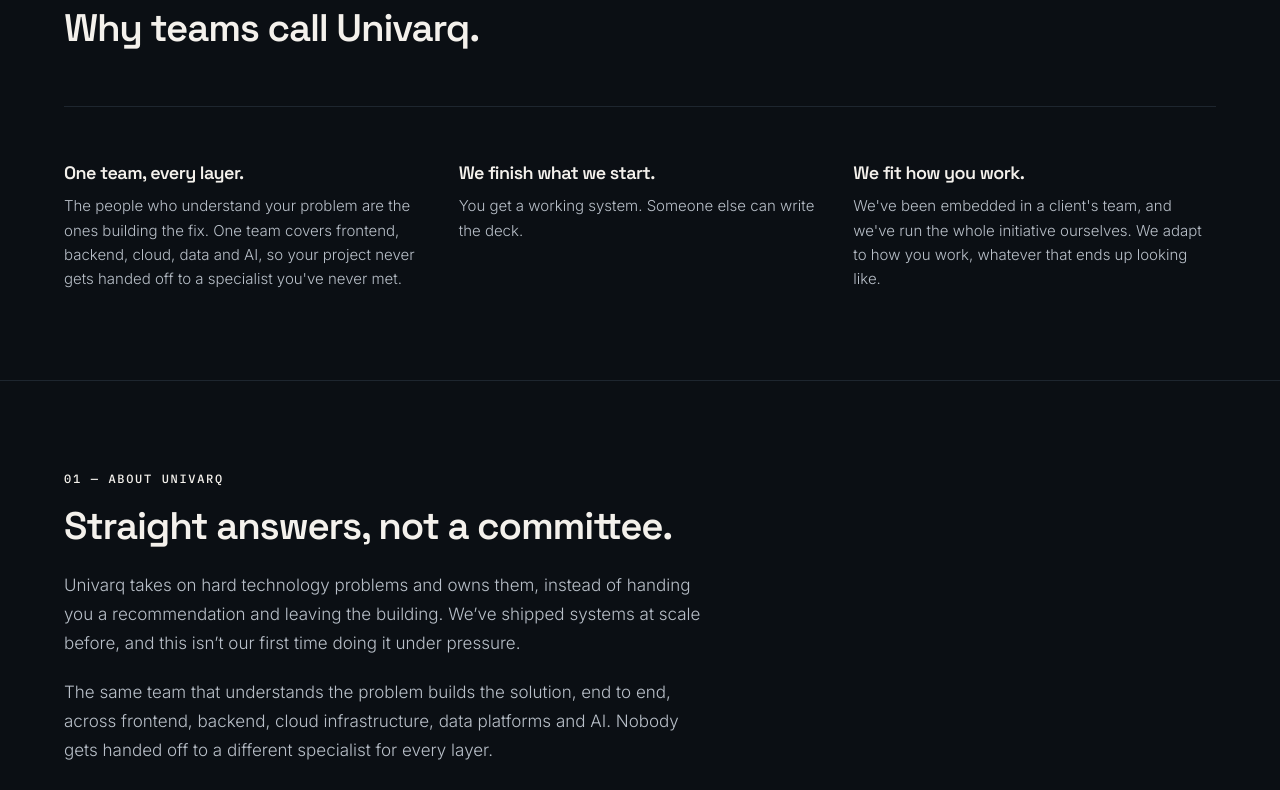
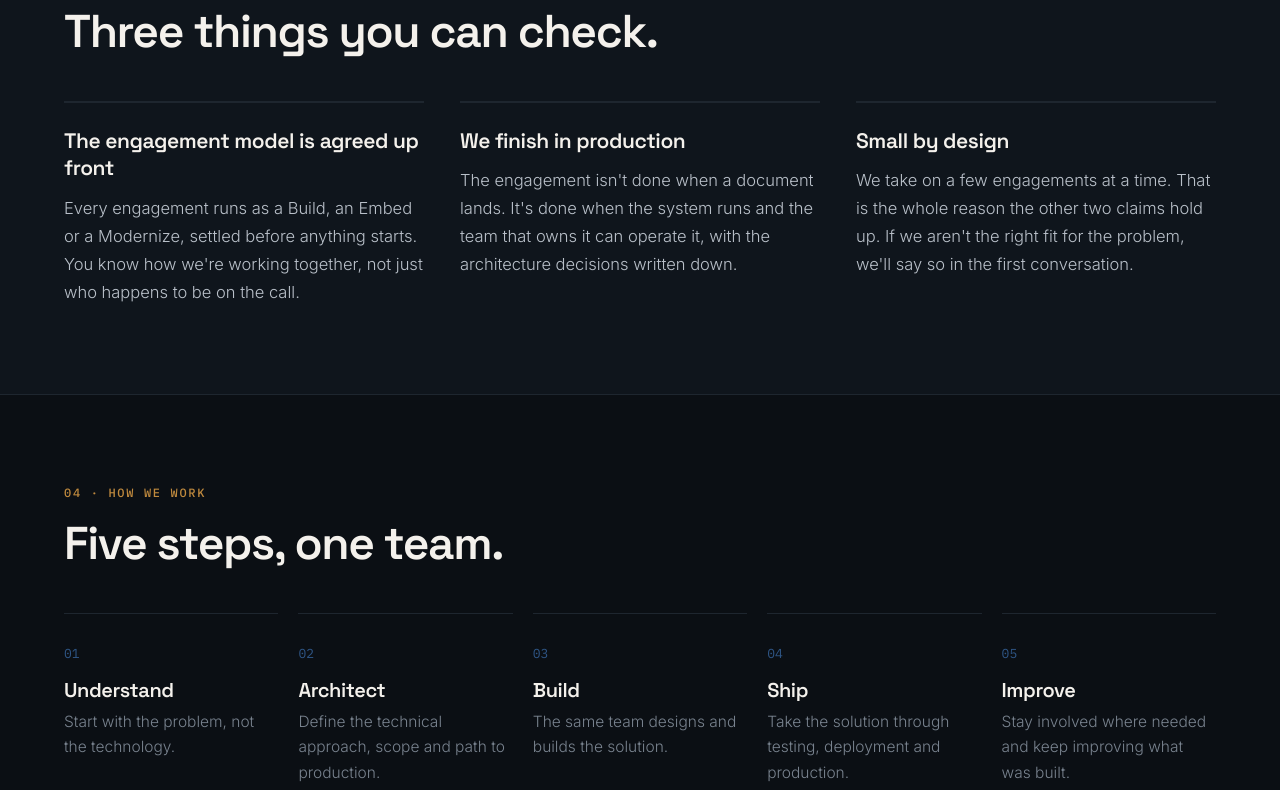
Before and after one commit to haneetsingh/univarq, a Next.js app: page / in a window 1280 px wide. Shown: the part 2940-3730 px from the top of the page. Built offline with nearby package versions, Linux system fonts and the light colour scheme.

Commit message:
Rebuild Why Univarq and add How We Work section to v3 spec

```diff
--- a/app/page.tsx
+++ b/app/page.tsx
@@ -5,6 +5,7 @@
 import { WhyUnivarq } from "@/components/WhyUnivarq";
 import { Services } from "@/components/Services";
 import { Solutions } from "@/components/Solutions";
+import { HowWeWork } from "@/components/HowWeWork";
 import { Contact } from "@/components/Contact";
 import { Footer } from "@/components/Footer";
 
@@ -18,6 +19,7 @@
         <Services />
         <Solutions />
         <WhyUnivarq />
+        <HowWeWork />
         <About />
         <Contact />
       </main>
--- /dev/null
+++ b/components/HowWeWork.tsx
@@ -0,0 +1,57 @@
+const STEPS = [
+  { number: "01", title: "Understand", description: "Start with the problem, not the technology." },
+  {
+    number: "02",
+    title: "Architect",
+    description: "Define the technical approach, scope and path to production.",
+  },
+  { number: "03", title: "Build", description: "The same team designs and builds the solution." },
+  {
+    number: "04",
+    title: "Ship",
+    description: "Take the solution through testing, deployment and production.",
+  },
+  {
+    number: "05",
+    title: "Improve",
+    description: "Stay involved where needed and keep improving what was built.",
+  },
+];
+
+export function HowWeWork() {
+  return (
+    <section className="border-t border-rule px-6 py-14 sm:px-8 sm:py-22">
+      <div className="mx-auto max-w-6xl">
+        <p className="label mb-4 text-brass">04 &middot; How we work</p>
+        <h2
+          className="font-display font-semibold text-paper"
+          style={{ fontSize: "clamp(30px, 4.2vw, 46px)", lineHeight: 1.08, letterSpacing: "-0.03em" }}
+        >
+          Five steps, one team.
+        </h2>
+
+        <ol
+          className="mt-11 grid list-none gap-x-5 gap-y-7"
+          style={{ gridTemplateColumns: "repeat(auto-fit, minmax(168px, 1fr))" }}
+        >
+          {STEPS.map((step) => (
+            <li key={step.number} className="border-t border-rule-strong pt-6">
+              <span className="font-label text-[13px]" style={{ color: "var(--color-blueprint)" }}>
+                {step.number}
+              </span>
+              <h3
+                className="mt-3 font-display font-semibold text-paper"
+                style={{ fontSize: 20, letterSpacing: "-0.02em" }}
+              >
+                {step.title}
+              </h3>
+              <p className="mt-2 text-grey" style={{ fontSize: "15.5px", fontWeight: 300, lineHeight: 1.65 }}>
+                {step.description}
+              </p>
+            </li>
+          ))}
+        </ol>
+      </div>
+    </section>
+  );
+}
--- a/components/WhyUnivarq.tsx
+++ b/components/WhyUnivarq.tsx
@@ -1,43 +1,46 @@
 const WHY = [
   {
-    title: "One team, every layer.",
+    title: "The engagement model is agreed up front",
     description:
-      "The people who understand your problem are the ones building the fix. One team covers frontend, backend, cloud, data and AI, so your project never gets handed off to a specialist you've never met.",
+      "Every engagement runs as a Build, an Embed or a Modernize, settled before anything starts. You know how we're working together, not just who happens to be on the call.",
   },
   {
-    title: "We finish what we start.",
-    description: "You get a working system. Someone else can write the deck.",
+    title: "We finish in production",
+    description:
+      "The engagement isn't done when a document lands. It's done when the system runs and the team that owns it can operate it, with the architecture decisions written down.",
   },
   {
-    title: "We fit how you work.",
+    title: "Small by design",
     description:
-      "We've been embedded in a client's team, and we've run the whole initiative ourselves. We adapt to how you work, whatever that ends up looking like.",
+      "We take on a few engagements at a time. That is the whole reason the other two claims hold up. If we aren't the right fit for the problem, we'll say so in the first conversation.",
   },
 ];
 
 export function WhyUnivarq() {
   return (
-    <section id="why" className="border-t border-rule px-6 py-22 sm:px-8">
+    <section className="border-t border-rule bg-slate px-6 py-14 sm:px-8 sm:py-22">
       <div className="mx-auto max-w-6xl">
-        <p className="label mb-4">
-          <a href="#why" className="text-brass no-underline hover:underline">
-            02 — Why Univarq
-          </a>
-        </p>
+        <p className="label mb-4 text-brass">03 &middot; Why Univarq</p>
         <h2
-          className="max-w-2xl font-display font-semibold text-paper"
-          style={{ fontSize: "clamp(1.75rem, 3vw, 2.5rem)" }}
+          className="font-display font-semibold text-paper"
+          style={{ fontSize: "clamp(30px, 4.2vw, 46px)", lineHeight: 1.08, letterSpacing: "-0.03em" }}
         >
-          Why teams call Univarq.
+          Three things you can check.
         </h2>
 
-        <div className="mt-14 grid gap-10 border-t border-rule pt-14 sm:grid-cols-3 sm:gap-8">
+        <div
+          className="mt-11 grid gap-9"
+          style={{ gridTemplateColumns: "repeat(auto-fit, minmax(280px, 1fr))" }}
+        >
           {WHY.map((item) => (
-            <div key={item.title} className="flex flex-col gap-3">
-              <h3 className="font-display text-lg font-medium text-paper">
+            <div key={item.title} className="border-t-2 border-rule-strong pt-6">
+              <h3
+                className="font-display font-semibold text-paper"
+                style={{ fontSize: 21, lineHeight: 1.3, letterSpacing: "-0.02em" }}
+              >
                 {item.title}
               </h3>
-              <p className="text-[15px] leading-relaxed text-body">
+              <p className="mt-3 text-body" style={{ fontSize: "16.5px", fontWeight: 300, lineHeight: 1.7 }}>
                 {item.description}
               </p>
             </div>
```
